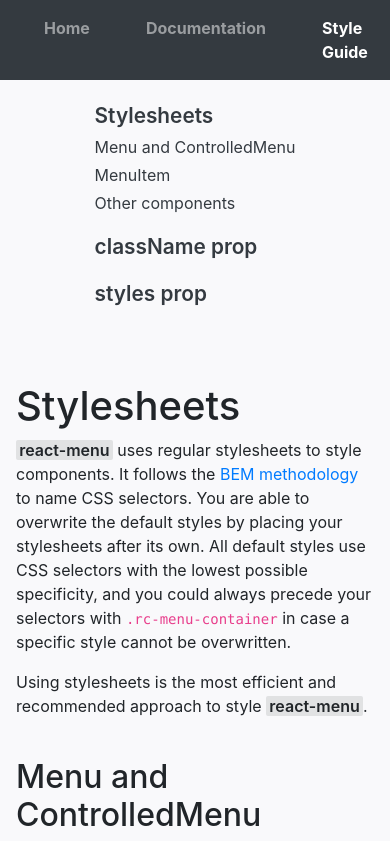
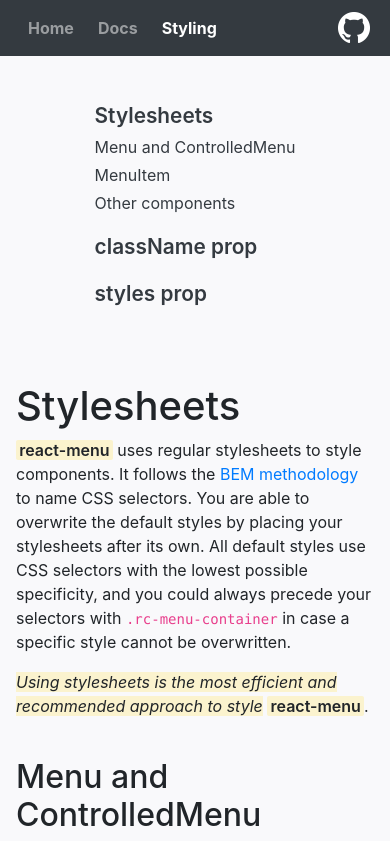
Before and after one commit to szhsin/react-menu, a React (Create React App) app in the folder example/: page /style-guide in a window 390 px wide. Shown: the top 841 px of the page. Built offline with nearby package versions, Linux system fonts and the light colour scheme.

Commit message:
Make nav bar responsive; add GitHub repository link

```diff
--- a/example/src/App.js
+++ b/example/src/App.js
@@ -1,30 +1,27 @@
 import React, { useState, useEffect } from 'react';
 import { BrowserRouter as Router } from 'react-router-dom';
-import { DomSizeContext, ToastContext } from './utils';
+import { DomInfoContext, ToastContext } from './utils';
 import { Header } from './components/Header';
 import { PageContent } from './components/PageContent';
 import { Footer } from './components/Footer';
 
 
 const App = () => {
-    const [domSize, setDomSize] = useState({});
+    const [domInfo, setDomInfo] = useState({});
     useEffect(() => {
         const handleResize = () => {
-            // Table of Contents
-            const toc = document.querySelector('.table-contents');
-            if (!toc) return;
+            const info = {
+                // Viewport size
+                vWidth: document.documentElement.clientWidth,
+                vHeight: document.documentElement.clientHeight,
 
-            const tocPosition = getComputedStyle(toc).getPropertyValue('position');
-            const size = { tocPosition, navbarHeight: 0 };
+                navbarHeight: document.querySelector('#header .navbar').offsetHeight,
+                // Table of Contents position
+                tocPosition: getComputedStyle(document.querySelector('.table-contents'))
+                    .getPropertyValue('position')
+            };
 
-            if (tocPosition === 'sticky') {
-                const navbarHeight = document.querySelector('#header .navbar').offsetHeight;
-
-                size.navbarHeight = navbarHeight;
-                size.tocHeight = document.documentElement.clientHeight - navbarHeight;
-            }
-
-            setDomSize(size);
+            setDomInfo(info);
         }
 
         handleResize();
@@ -43,7 +40,7 @@
     }, [toast]);
 
     return (
-        <DomSizeContext.Provider value={domSize}>
+        <DomInfoContext.Provider value={domInfo}>
             <ToastContext.Provider value={setToast}>
                 <Router>
                     <Header />
@@ -52,7 +49,7 @@
                     {toast && <div className="app-toast" role="alert">{toast}</div>}
                 </Router>
             </ToastContext.Provider>
-        </DomSizeContext.Provider>
+        </DomInfoContext.Provider>
     );
 }
 
--- a/example/src/components/Header.js
+++ b/example/src/components/Header.js
@@ -1,7 +1,10 @@
-import React from 'react';
+import React, { useContext } from 'react';
 import { NavLink } from 'react-router-dom';
+import { DomInfoContext } from '../utils';
 
 export const Header = React.memo(function Header() {
+
+    const isFullSize = useContext(DomInfoContext).vWidth > 450;
 
     return (
         <header id="header" >
@@ -12,12 +15,20 @@
                         <NavLink className="nav-link" exact to="/">Home</NavLink>
                     </li>
                     <li>
-                        <NavLink className="nav-link" to="/documentation">Documentation</NavLink>
+                        <NavLink className="nav-link" to="/documentation">
+                            {isFullSize ? 'Documentation' : 'Docs'}
+                        </NavLink>
                     </li>
                     <li>
-                        <NavLink className="nav-link" to="/style-guide">Style Guide</NavLink>
+                        <NavLink className="nav-link" to="/style-guide">
+                            {isFullSize ? 'Style Guide' : 'Styling'}
+                        </NavLink>
                     </li>
                 </ul>
+
+                <a className="github" title="GitHub" href="https://github.com/szhsin/react-menu">
+                    <img src="GitHub-Mark-Light-64px.png" alt="GitHub" />
+                </a>
             </nav>
         </header>
     );
--- a/example/src/components/NotFound.js
+++ b/example/src/components/NotFound.js
@@ -3,8 +3,15 @@
 export const NotFound = React.memo(function NotFound() {
 
     return (
-        <main id="not-found">
-            <h1>Page not found</h1>
-        </main>
+        <>
+            {/* place holder for maintaining page structure */}
+            <div className="table-contents" role="presentation" />
+
+            <main id="not-found">
+                <h1>Page not found</h1>
+            </main>
+
+            <div className="place-holder" role="presentation" />
+        </>
     );
 });
--- a/example/src/components/TableContents.js
+++ b/example/src/components/TableContents.js
@@ -1,18 +1,22 @@
 import React, { useContext } from 'react';
-import { DomSizeContext } from '../utils';
+import { DomInfoContext } from '../utils';
 import { TableContentsList } from './TableContentsList';
 
 export const TableContents = React.memo(function TableContents({
     children
 }) {
 
-    const domSize = useContext(DomSizeContext);
+    const domInfo = useContext(DomInfoContext);
 
     return (
         <aside className="table-contents"
-            style={{ top: domSize.navbarHeight + 'px' }}>
+            style={{ top: domInfo.navbarHeight + 'px' }}>
             <nav aria-label="Table of contents"
-                style={{ maxHeight: domSize.tocHeight ? domSize.tocHeight + 'px' : undefined }}>
+                style={{
+                    maxHeight: domInfo.tocPosition === 'sticky'
+                        ? domInfo.vHeight - domInfo.navbarHeight + 'px'
+                        : undefined
+                }}>
                 <TableContentsList list={children} />
             </nav>
         </aside>
--- a/example/src/data/styleGuide.js
+++ b/example/src/data/styleGuide.js
@@ -23,7 +23,7 @@
          You are able to overwrite the default styles by placing your stylesheets after its own. All default styles use CSS selectors
          with the lowest possible specificity, and you could always precede your selectors
          with <code>.rc-menu-container</code> in case a specific style cannot be overwritten.</p>
-            <p>Using stylesheets is the most efficient and recommended approach to style <LibName />.</p>
+            <p><em>Using stylesheets is the most efficient and recommended approach to style</em> <LibName />.</p>
         </>,
     list: [
         {
@@ -136,7 +136,8 @@
             <p>Every component accepts a <code>className</code> prop which allows you to supply a custom CSS class.</p>
             <p>Optionally, you may pass a function to the prop and receive additional states about the component.</p>
             <p>For more details, please refer to the <code>className</code> prop under
-            each <Link to={'/documentation#menu'}>component</Link>.</p>
+                each <Link to={'/documentation#menu'}>component</Link>, or see
+                an <Link to={'/#classname-prop'}>example</Link> for its usage.</p>
         </>
 }
 
@@ -169,7 +170,8 @@
             with latter properties overriding former ones of the same name.</p>
             <p>Optionally, you may pass a function to the prop and receive states about the component.</p>
             <p>For more details, please refer to the <code>styles</code> prop under
-            each <Link to={'/documentation#menu'}>component</Link>.</p>
+                each <Link to={'/documentation#menu'}>component</Link>, or see
+                an <Link to={'/#styles-prop'}>example</Link> for its usage.</p>
         </>
 }
 
--- a/example/src/styles/index.scss
+++ b/example/src/styles/index.scss
@@ -12,6 +12,7 @@
         "Droid Sans", "Helvetica Neue", sans-serif;
     -webkit-font-smoothing: antialiased;
     -moz-osx-font-smoothing: grayscale;
+    background-color: #f9f9fb;
 }
 
 code {
@@ -20,14 +21,17 @@
 
 .lib-name {
     font-weight: 600;
-    background-color: #e1e2e3;
+    background-color: var.$highlight-color;
     padding: 0 0.2rem;
     border-radius: 2px;
 }
 
 #root {
     padding-top: 4rem;
-    background-color: #f9f9fb;
+
+    em {
+        background-color: var.$highlight-color;
+    }
 
     .app-toast {
         position: fixed;
@@ -50,6 +54,25 @@
         font-weight: 700;
         li {
             margin: 0 1.25rem;
+        }
+    }
+
+    .github {
+        margin-left: auto;
+        margin-right: 1.25rem;
+
+        img {
+            height: 2rem;
+            object-fit: contain;
+        }
+    }
+
+    @media (max-width: 550px) {
+        .navbar li {
+            margin: 0 0.25rem;
+        }
+        .github {
+            margin-right: 0.25rem;
         }
     }
 }
@@ -136,10 +159,6 @@
         margin-bottom: 0;
     }
 
-    em {
-        background-color: var.$highlight-color;
-    }
-
     .keyboard {
         @include mixins.reset-list;
         margin-bottom: 2rem;
--- a/example/src/utils/index.js
+++ b/example/src/utils/index.js
@@ -14,5 +14,5 @@
     return className;
 }
 
-export const DomSizeContext = React.createContext({});
+export const DomInfoContext = React.createContext({});
 export const ToastContext = React.createContext(() => { });
```
Also changed, not shown: example/public/GitHub-Mark-Light-64px.png (added), 1 other file (tests, documents, lock files or other folders).
